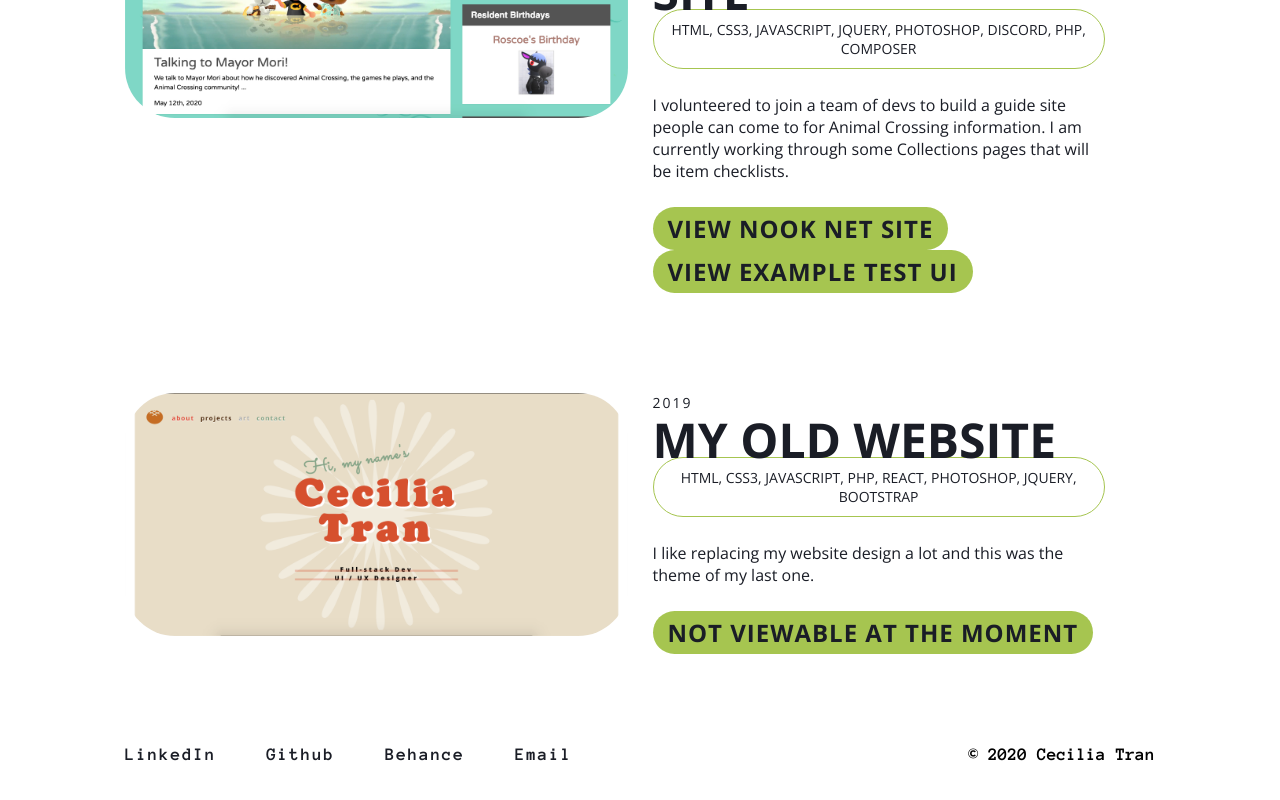
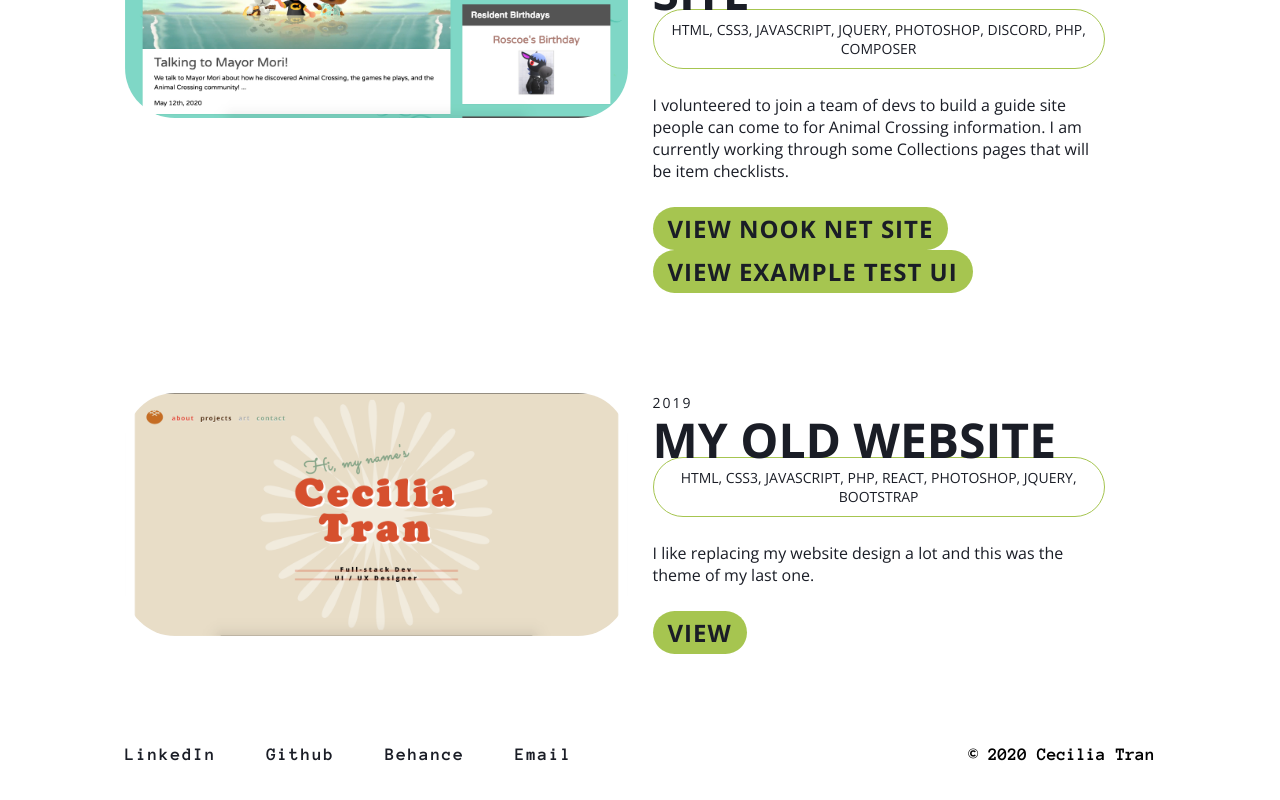
Before and after one commit to Ceciceciceci/myapp, a React (Create React App) app: page /project in a window 1280 px wide. Shown: the part 1134-1934 px from the top of the page. Built offline with nearby package versions, Linux system fonts and the light colour scheme; a web font is replaced by a local one.

Commit message:
Update to links for about page and projects page

```diff
--- a/src/components/Header.js
+++ b/src/components/Header.js
@@ -30,7 +30,6 @@ export default function Header ({navigation, theme, toggleTheme, setActiveState,
                 <Link to="/">{icon}</Link>
             </div>
             <nav>
-                {/* <img src={navbanner} alt="navigation background" /> */}
                 <ul className="nav-links">
                     { headerList }
                 </ul>
--- a/src/components/Homepage/Projects.js
+++ b/src/components/Homepage/Projects.js
@@ -67,8 +67,8 @@ export default function Projects({theme, toggleTheme}) {
           paragraph: 'I like replacing my website design a lot and this was the theme of my last one.',
           links:[
             {
-              caption: 'not viewable at the moment',
-              link: 'not viewable at the moment'
+              caption: 'view',
+              link: 'https://dependabot-npm-and-yarn-elliptic-6-5-4.d3tvqpw6tbsv0z.amplifyapp.com/contact'
 
             }
           ]
```
